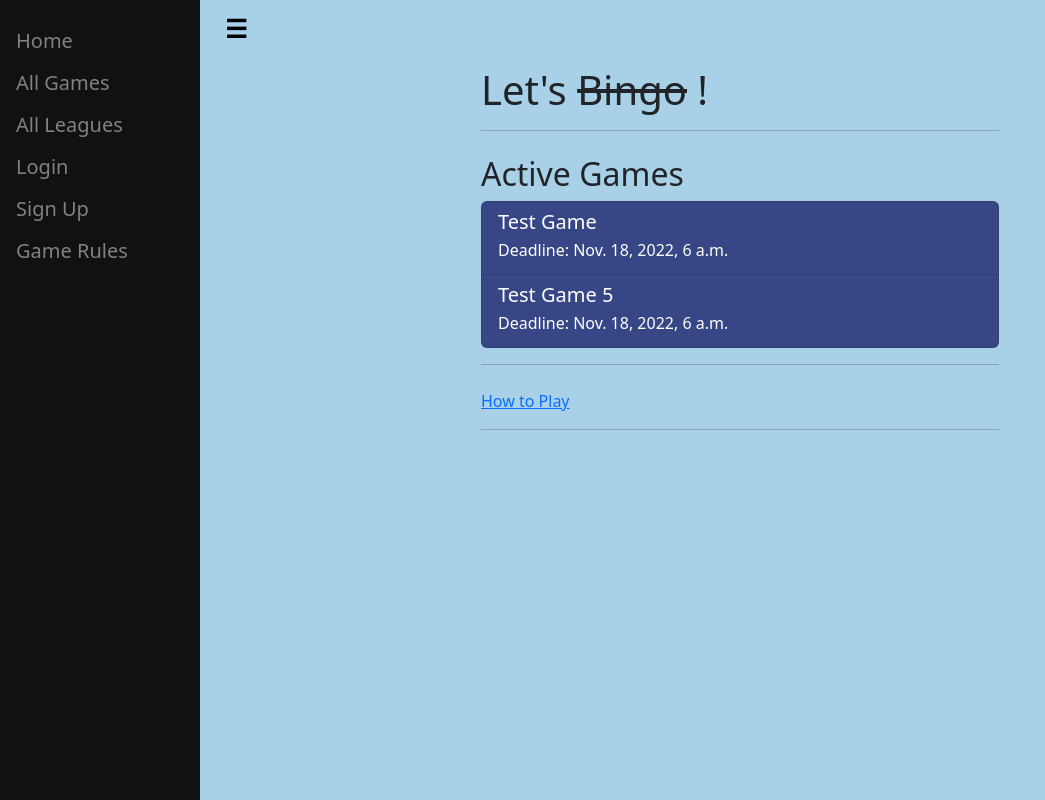
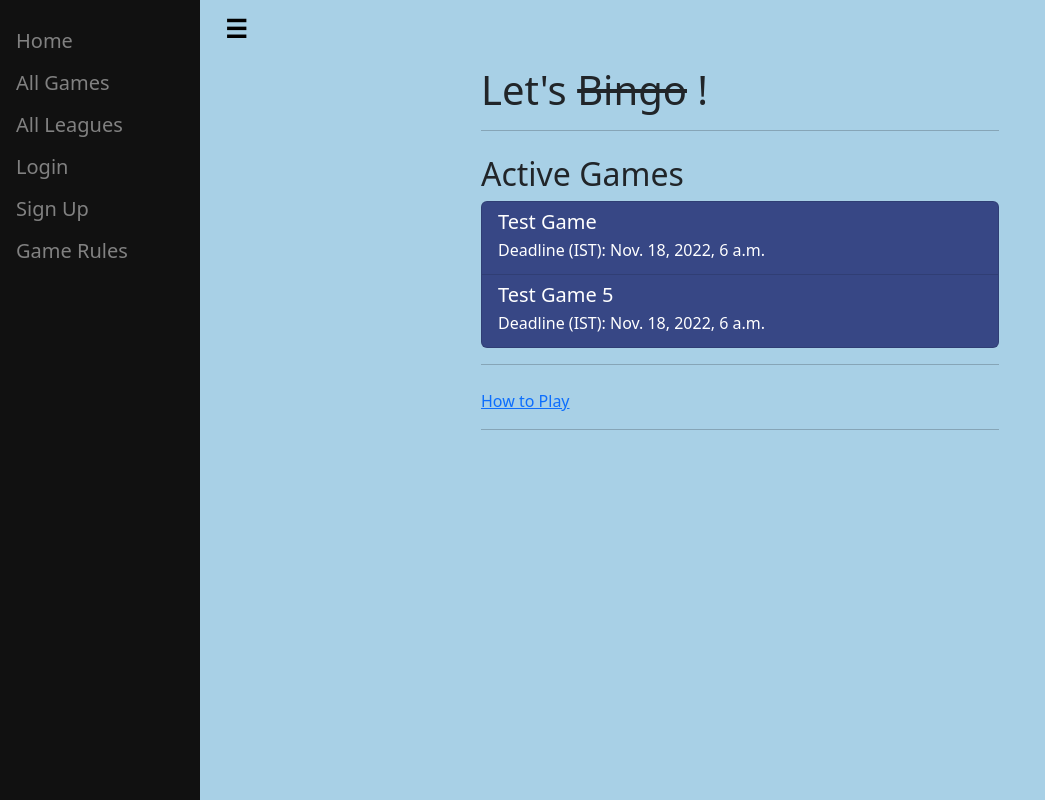
Before and after one commit to ashwinss3/BingoGame, a Django app: page / in a window 1280 px wide. Shown: the whole page, without its empty margins (0-1045 px from the left). Run offline with Django 4.2, Linux system fonts and the light colour scheme; data comes from the database, SQL or seed files in the repository; some libraries are stand-ins or nearby versions.

Commit message:
mentioning IST in Deadline.

```diff
--- a/bingo/templates/index.html
+++ b/bingo/templates/index.html
@@ -21,7 +21,7 @@
                     <div class="d-flex w-100 justify-content-between">
                         <h5 class="mb-1">{{ game.name }}</h5>
                     </div>
-                    <p class="mb-1">Deadline: {{ game.end_time }}</p>
+                    <p class="mb-1">Deadline (IST): {{ game.end_time }}</p>
                 </a>
 
             {% endfor %}
```
